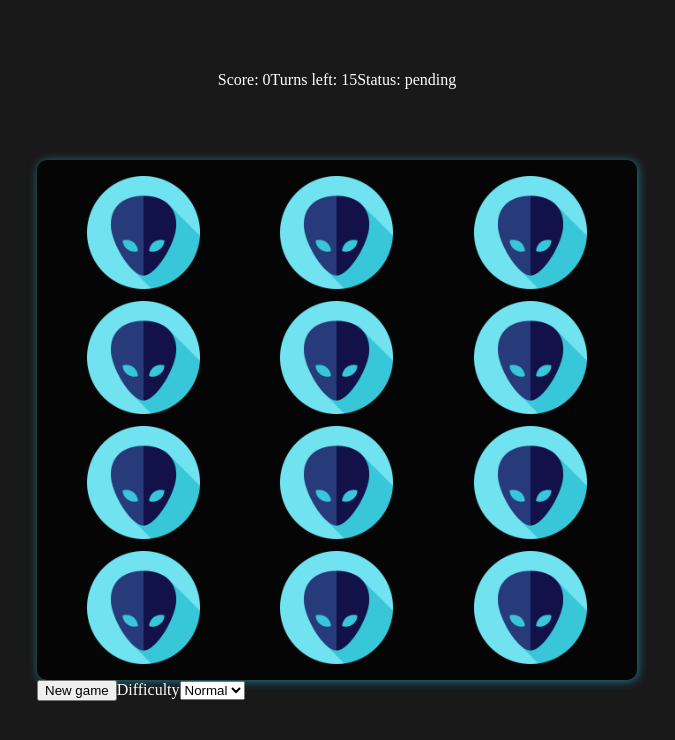
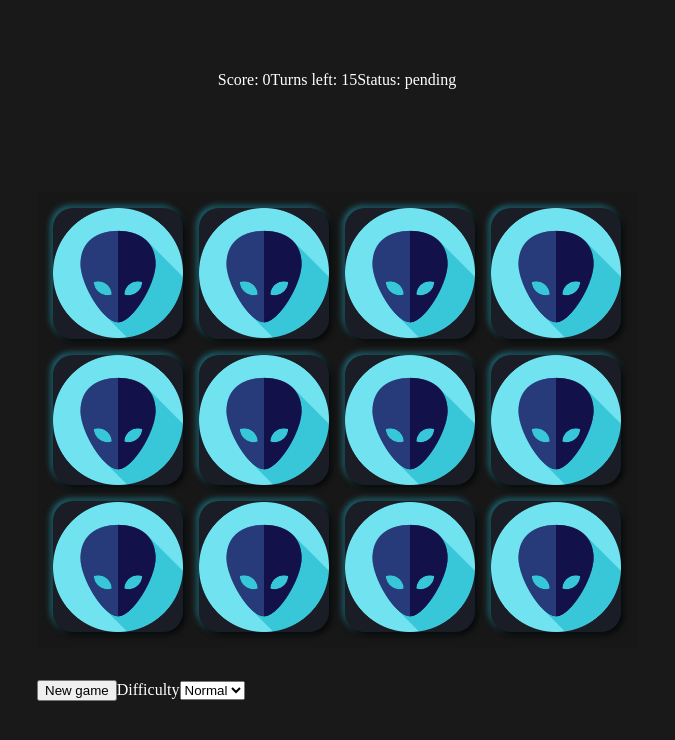
Before and after one commit to martaProsniak/space-memory, an Angular app: page /game in a window 1280 px wide. Shown: the top 740 px of the page, without its empty margins (303-978 px from the left). Built offline with nearby package versions, Linux system fonts and the light colour scheme.

Commit message:
Adjusting board layout

```diff
--- a/src/app/app.component.ts
+++ b/src/app/app.component.ts
@@ -8,5 +8,5 @@ import { RouterOutlet } from '@angular/router';
   styleUrl: './app.component.css'
 })
 export class AppComponent {
-  title = 'memory';
+  title = 'Space Memory';
 }
--- a/src/app/app.config.ts
+++ b/src/app/app.config.ts
@@ -2,7 +2,8 @@ import { ApplicationConfig, provideZoneChangeDetection } from '@angular/core';
 import { provideRouter } from '@angular/router';
 
 import { routes } from './app.routes';
+import {provideAnimations} from '@angular/platform-browser/animations';
 
 export const appConfig: ApplicationConfig = {
-  providers: [provideZoneChangeDetection({ eventCoalescing: true }), provideRouter(routes)]
+  providers: [provideZoneChangeDetection({ eventCoalescing: true }), provideRouter(routes), provideAnimations()]
 };
--- a/src/app/game/card/card.component.css
+++ b/src/app/game/card/card.component.css
@@ -4,12 +4,17 @@
   background-size: contain;
   background-position: center;
   transform: scale(1);
-  transition: all 0.3s ease-in-out;
+  transition: all 0.3s ease-in;
   border-radius: 20px;
+  cursor: pointer;
+  box-shadow: 2px 2px 6px #000000, -2px -2px 6px var(--color-blue);
+  background-color: #1a1d25;
 
   &:hover {
-    cursor: pointer;
-    transform: scale(1.05);
-    box-shadow: 2px 2px 6px #000000, -2px -2px 6px var(--color-blue);
+
   }
 }
+
+.flipped {
+
+}
--- a/src/app/game/card/card.component.html
+++ b/src/app/game/card/card.component.html
@@ -1,5 +1,5 @@
 <div
-  id="card{{index}}" class="card"
+  id="card{{index}}" class="card {{card.isFlipped ? 'flipped' : ''}}"
   [style.background-image]=
     "card.isFlipped ? card.faceUrl : card.backUrl"
   [style.visibility]="card.isHidden ? 'hidden' : 'visible'"
--- a/src/app/game/game.component.css
+++ b/src/app/game/game.component.css
@@ -1,44 +1,56 @@
 main {
   margin: auto;
-  width: clamp(280px, 80dvw, 600px);
+  width: clamp(20em, 80dvw, 37.5em);
   height: 100dvh;
   display: grid;
   grid-template-rows: 20% 1fr 15%;
+  grid-gap: 2em;
 }
 
 .board-wrapper {
-  background: #050505;
+  background: #171717;
   padding: 1em;
+  display: flex;
+  align-items: center;
 }
 
 .board {
   display: grid;
-  grid-template-columns: repeat(2, 33%);
-  grid-template-rows: repeat(4, 1fr);
+  grid-template-columns: repeat(2, 50%);
+  grid-auto-rows: 1fr;
   grid-gap: var(--board-gap);
   justify-content: center;
   width: 100%;
   height: 100%;
   margin: auto;
+
+  @media screen and (min-width: 26.625em) {
+    max-height: 31.25em;
+    grid-template-columns: repeat(2, 33%);
+  }
 }
 
 .board:has(card:nth-last-child(n + 12)) {
   grid-template-columns: repeat(3, 1fr);
   --board-gap: 0.75em;
+
+  @media screen and (min-width: 26.625em) {
+    grid-template-columns: repeat(4, 1fr);
+    --board-gap: 1em;
+  }
 }
 
 .board:has(card:nth-last-child(n + 18)) {
   grid-template-columns: repeat(4, 1fr);
-  grid-template-rows: repeat(5, 1fr);
-  --board-gap: 0.5em;
+  --board-gap: 1em;
+
+  @media screen and (min-width: 26.625em) {
+    grid-template-columns: repeat(5, 1fr);
+    --board-gap: 1em;
+  }
 }
 
-.border {
-  -webkit-box-shadow: 1px 1px 10px 0 var(--color-blue);
-  -moz-box-shadow: 1px 1px 10px 0 var(--color-blue);
-  box-shadow: 1px 1px 10px 0 var(--color-blue);
-  border-radius: 10px;
-}
+
 
 .hud {
   width: fit-content;
--- a/src/app/game/game.component.html
+++ b/src/app/game/game.component.html
@@ -2,7 +2,7 @@
   <section class="hud">
     <game-progress />
   </section>
-  <div class="board-wrapper border">
+  <div class="board-wrapper">
     @if (progress.gameStatus() === 'win') {
       <p>You won</p>
     }
--- a/src/app/game/game.model.ts
+++ b/src/app/game/game.model.ts
@@ -15,7 +15,6 @@ export class Game {
     this.maxPairsCount = pairsCount;
     this.deck = this.shuffleCards(this.createNewDeck());
     this.initialScore = 0;
-    console.log(this.deck)
   }
 
   createNewDeck = () => {
@@ -23,7 +22,6 @@ export class Game {
   }
 
   createHalfDeck(occurrence: 'first' | 'second'): Card[] {
-    console.log(CARD_FACES.slice(0, this.maxPairsCount));
     return CARD_FACES.slice(0, this.maxPairsCount).map((face) => {
       return {
         faceUrl: `url("${face}.png")`,
--- a/src/app/game/game.service.ts
+++ b/src/app/game/game.service.ts
@@ -2,7 +2,7 @@ import {Injectable, signal, WritableSignal} from '@angular/core';
 import {Game} from './game.model';
 import {Card, PairsCount} from './types';
 
-const DIFFICULTY: Record<PairsCount, string> = {
+export const DIFFICULTY: Record<PairsCount, string> = {
   4: 'easy',
   6: 'normal',
   10: 'hard'
@@ -41,10 +41,10 @@ export class GameService {
   }
 
   getTurnCount() {
-    if (+this.pairsCount === 4) {
+    if (Number(this.pairsCount) === 4) {
       return 8;
     }
-    if (+this.pairsCount === 10) {
+    if (Number(this.pairsCount) === 10) {
       return 25;
     }
     return 15;
@@ -138,11 +138,11 @@ export class GameService {
   }
 
   hasLost() {
-    return this.turnCount() < 1 && this.matchCount < this.game!.maxPairsCount;
+    return this.turnCount() < 1 && this.matchCount < Number(this.pairsCount);
   }
 
   hasWin() {
-    return this.matchCount === this.game!.maxPairsCount;
+    return this.matchCount === Number(this.pairsCount);
   }
 
   checkResult() {
--- a/src/styles.css
+++ b/src/styles.css
@@ -1,6 +1,6 @@
 :root {
   --color-blue: #217a8a;
-  --board-gap: 1.5em;
+  --board-gap: 1em;
 }
 
 html,
@@ -12,4 +12,5 @@ body {
 body {
   background-color: #19191a;
   color: white;
+  font-size: 16px;
 }
```
